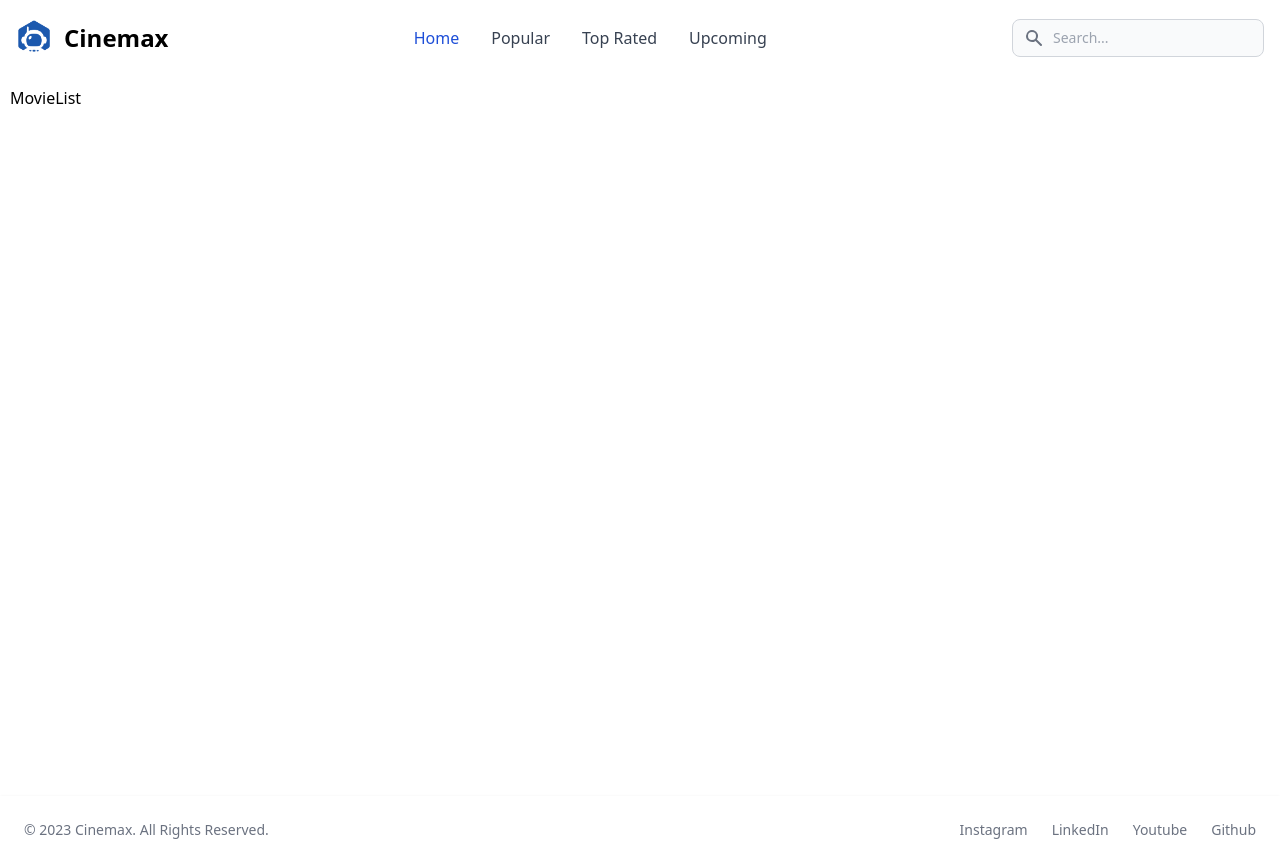
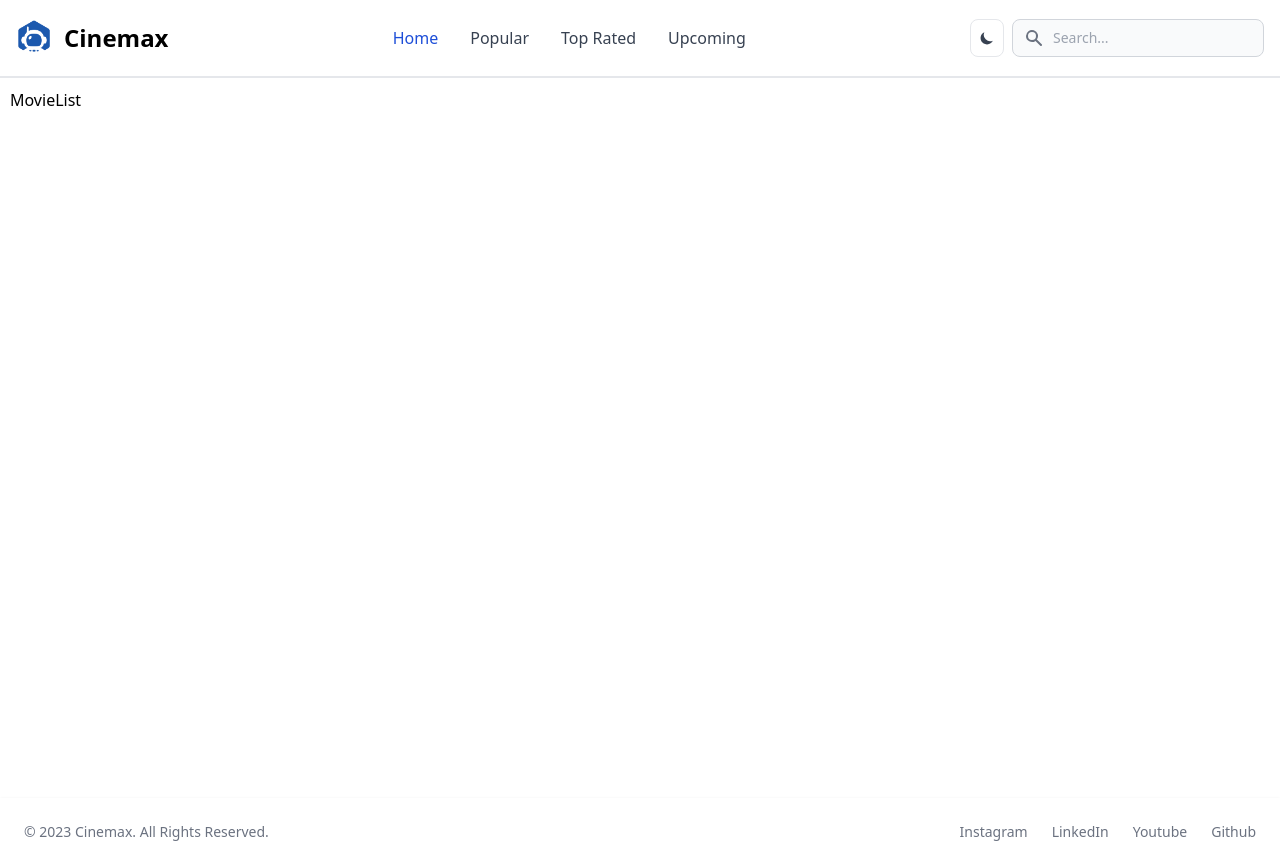
Before and after one commit to profara/React-ITEH, a React (Create React App) app: page / in a window 1280 px wide. Built offline with nearby package versions, Linux system fonts and the light colour scheme.

Commit message:
Dodat dark mode

```diff
--- a/src/components/Header.js
+++ b/src/components/Header.js
@@ -1,16 +1,29 @@
-import { useState } from "react";
+import { useEffect, useState } from "react";
 import { Link, NavLink } from "react-router-dom";
 import Logo from "../assets/logo.png";
 
 export const Header = () => {
   const [hidden, setHidden] = useState(true);
+  const [darkMode, setDarkMode] = useState(
+    JSON.parse(localStorage.getItem("darkMode")) || false
+  );
+
+  useEffect(() => {
+    localStorage.setItem("darkMode", JSON.stringify(darkMode));
+    if (darkMode) {
+      document.documentElement.classList.add("dark");
+    } else {
+      document.documentElement.classList.remove("dark");
+    }
+  }, [darkMode]);
+
   const activeClass =
     "text-base block py-2 pl-3 pr-4 text-white bg-blue-700 rounded md:bg-transparent md:text-blue-700 md:p-0 dark:text-white";
   const inactiveClass =
     "text-base block py-2 pl-3 pr-4 text-gray-700 rounded hover:bg-gray-100 md:hover:bg-transparent md:hover:text-blue-700 md:p-0 md:dark:hover:text-white dark:text-gray-400 dark:hover:bg-gray-700 dark:hover:text-white md:dark:hover:bg-transparent dark:border-gray-700";
   return (
     <header>
-      <nav className="bg-white border-gray-200 px-2 sm:px-4 py-2.5 rounded dark:bg-gray-900">
+      <nav className="bg-white border-b-2 border-gray-200 px-2 sm:px-4 py-2.5 dark:bg-gray-900 dark:border-b-1 dark:border-gray-900">
         <div className="container flex flex-wrap items-center justify-between mx-auto">
           <Link to="/" className="flex items-center">
             <img src={Logo} className="h-6 mr-3 sm:h-9" alt="Cinemax Logo" />
@@ -18,7 +31,43 @@ export const Header = () => {
               Cinemax
             </span>
           </Link>
-          <div className="flex md:order-2">
+
+          <div id="mobile-nav " className="flex md:order-2">
+            <button
+              onClick={() => setDarkMode(!darkMode)}
+              data-tooltip-target="navbar-search-example-toggle-dark-mode-tooltip"
+              type="button"
+              data-toggle-dark="light"
+              className="flex items-center p-2 mr-2 text-xs font-medium text-gray-700 bg-white rounded-lg border border-gray-200 toggle-dark-state-example hover:bg-gray-100 hover:text-blue-700 focus:z-10 focus:ring-2 focus:ring-gray-300 dark:focus:ring-gray-500 dark:bg-gray-800 focus:outline-none dark:text-gray-400 dark:border-gray-600 dark:hover:text-white dark:hover:bg-gray-700"
+            >
+              {darkMode ? (
+                <svg
+                  aria-hidden="true"
+                  data-toggle-icon="sun"
+                  className="w-4 h-4"
+                  fill="currentColor"
+                  viewBox="0 0 20 20"
+                  xmlns="http://www.w3.org/2000/svg"
+                >
+                  <path
+                    d="M10 2a1 1 0 011 1v1a1 1 0 11-2 0V3a1 1 0 011-1zm4 8a4 4 0 11-8 0 4 4 0 018 0zm-.464 4.95l.707.707a1 1 0 001.414-1.414l-.707-.707a1 1 0 00-1.414 1.414zm2.12-10.607a1 1 0 010 1.414l-.706.707a1 1 0 11-1.414-1.414l.707-.707a1 1 0 011.414 0zM17 11a1 1 0 100-2h-1a1 1 0 100 2h1zm-7 4a1 1 0 011 1v1a1 1 0 11-2 0v-1a1 1 0 011-1zM5.05 6.464A1 1 0 106.465 5.05l-.708-.707a1 1 0 00-1.414 1.414l.707.707zm1.414 8.486l-.707.707a1 1 0 01-1.414-1.414l.707-.707a1 1 0 011.414 1.414zM4 11a1 1 0 100-2H3a1 1 0 000 2h1z"
+                    fillRule="evenodd"
+                    clipRule="evenodd"
+                  ></path>
+                </svg>
+              ) : (
+                <svg
+                  aria-hidden="true"
+                  data-toggle-icon="moon"
+                  className="w-4 h-4"
+                  fill="currentColor"
+                  viewBox="0 0 20 20"
+                  xmlns="http://www.w3.org/2000/svg"
+                >
+                  <path d="M17.293 13.293A8 8 0 016.707 2.707a8.001 8.001 0 1010.586 10.586z"></path>
+                </svg>
+              )}
+            </button>
             <button
               onClick={() => setHidden(!hidden)}
               type="button"
@@ -91,6 +140,7 @@ export const Header = () => {
               </svg>
             </button>
           </div>
+
           <div
             className={`${
               hidden ? "hidden" : ""
--- a/tailwind.config.js
+++ b/tailwind.config.js
@@ -1,5 +1,6 @@
 module.exports = {
   content: ["./src/**/*.{js,jsx,ts,tsx}"],
+  darkMode: "class",
   theme: {
     extend: {},
   },
```
